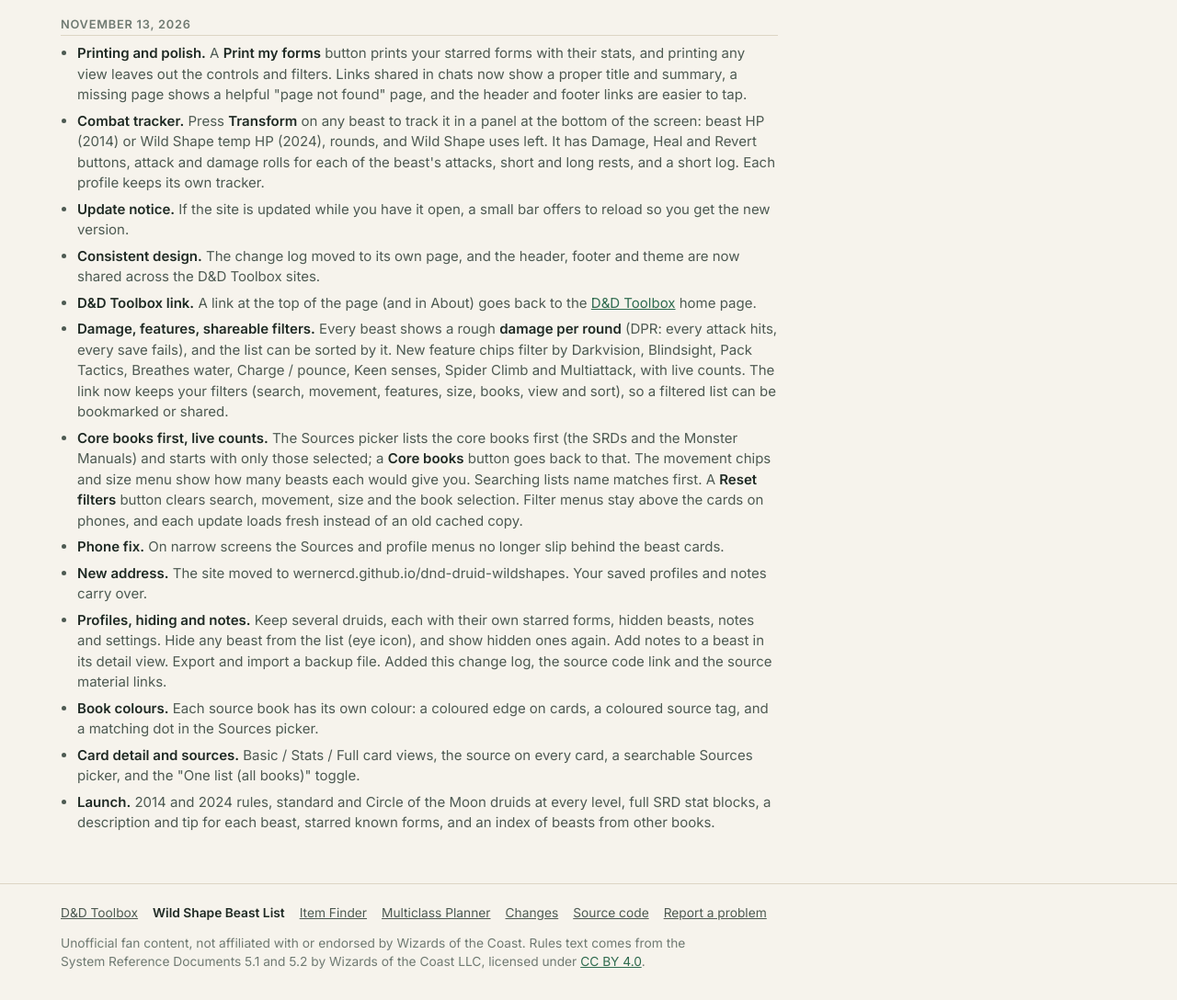
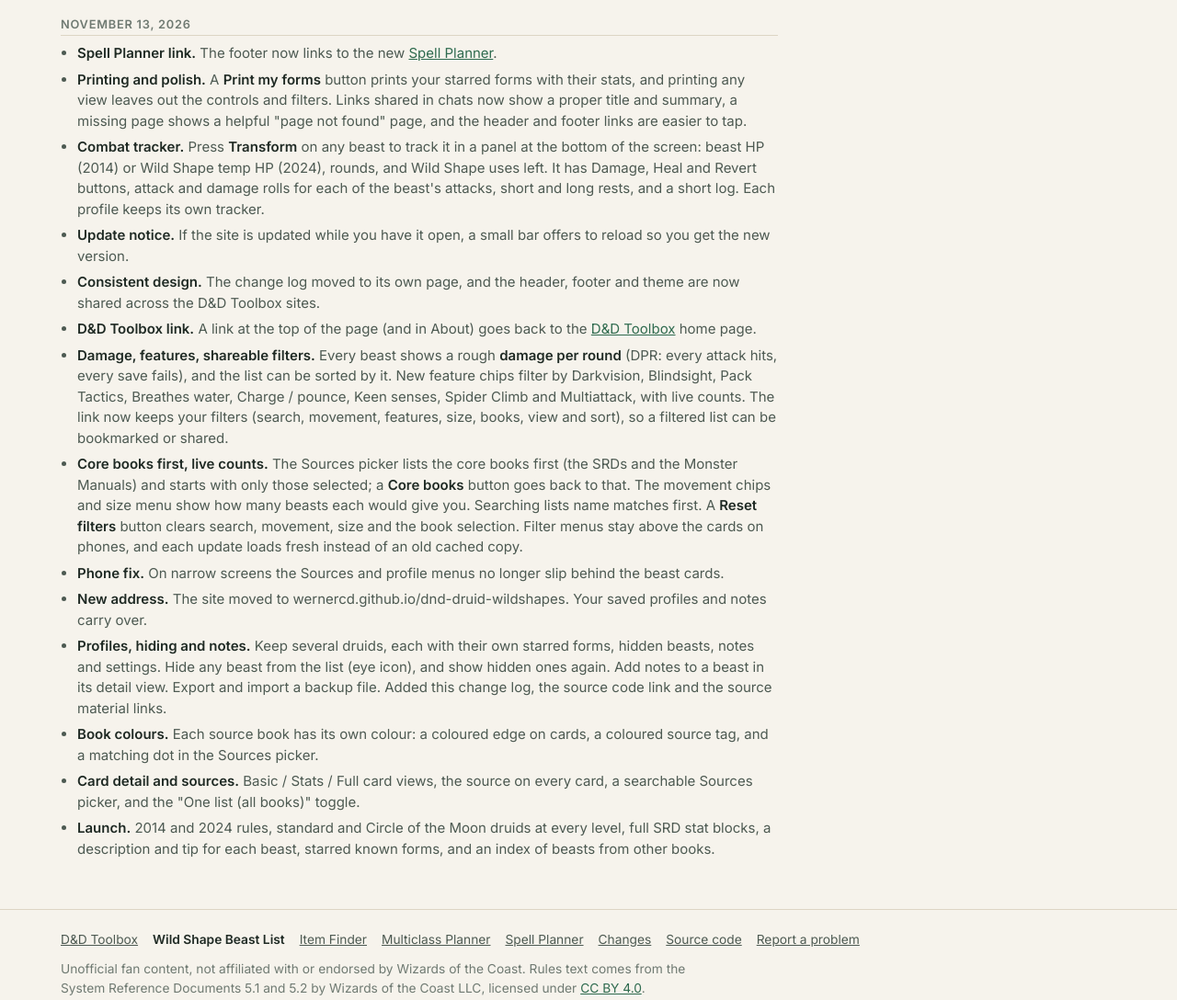
Before and after one commit to WernerCD/dnd-druid-wildshapes, a plain HTML site: page site/changes.html in a window 1280 px wide. Shown: the part 212-1300 px from the top of the page at 92% size. Drawn offline with Linux system fonts and the light colour scheme.

Commit message:
Footer: link the Spell Planner
Co-Authored-By: Claude Opus 5.5 <noreply@anthropic.com>

```diff
--- a/site/changes.html
+++ b/site/changes.html
@@ -50,6 +50,7 @@
     <section class="change-day">
       <h3><time datetime="2026-11-13">November 13, 2026</time></h3>
       <ul>
+        <li><b>Spell Planner link.</b> The footer now links to the new <a href="https://wernercd.github.io/dnd-magic/">Spell Planner</a>.</li>
         <li><b>Printing and polish.</b> A <b>Print my forms</b> button prints your starred forms with their stats, and printing any view leaves out the controls and filters. Links shared in chats now show a proper title and summary, a missing page shows a helpful "page not found" page, and the header and footer links are easier to tap.</li>
         <li><b>Combat tracker.</b> Press <b>Transform</b> on any beast to track it in a panel at the bottom of the screen: beast HP (2014) or Wild Shape temp HP (2024), rounds, and Wild Shape uses left. It has Damage, Heal and Revert buttons, attack and damage rolls for each of the beast's attacks, short and long rests, and a short log. Each profile keeps its own tracker.</li>
         <li><b>Update notice.</b> If the site is updated while you have it open, a small bar offers to reload so you get the new version.</li>
@@ -74,6 +75,7 @@
       <li><a href="https://wernercd.github.io/dnd-druid-wildshapes/" aria-current="page">Wild Shape Beast List</a></li>
       <li><a href="https://wernercd.github.io/dnd-items/">Item Finder</a></li>
       <li><a href="https://wernercd.github.io/dnd-multiclass-planner/">Multiclass Planner</a></li>
+      <li><a href="https://wernercd.github.io/dnd-magic/">Spell Planner</a></li>
       <li><a href="changes.html">Changes</a></li>
       <li><a href="https://github.com/WernerCD/dnd-druid-wildshapes" rel="noopener">Source code</a></li>
       <li><a href="https://github.com/WernerCD/dnd-druid-wildshapes/issues" rel="noopener">Report a problem</a></li>
```
Also changed, not shown: site/404.html (+1 -0 lines), site/index.html (+1 -0 lines).
